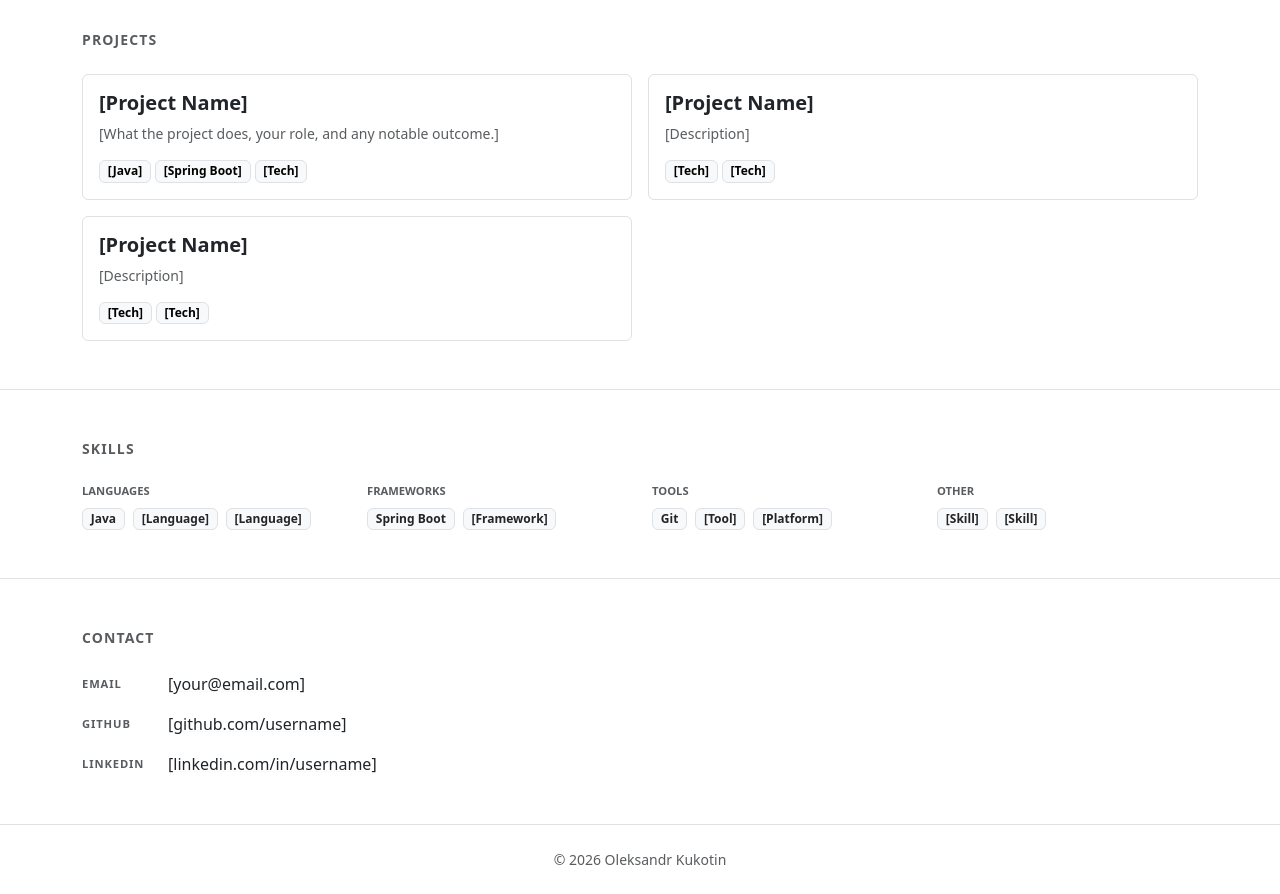
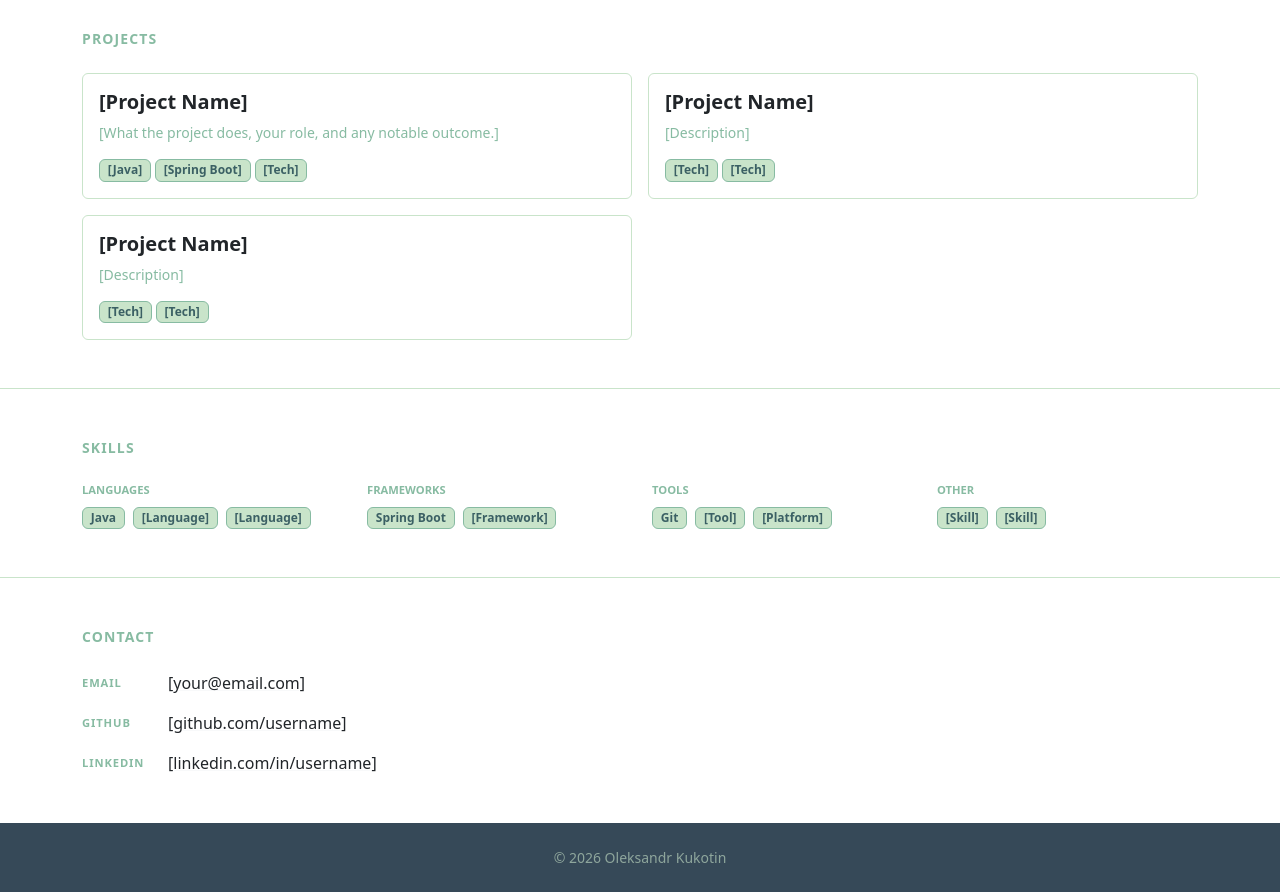
Before and after one commit to OleksandrKukotin/OleksandrKukotin.github.io, an Angular app: page / in a window 1280 px wide. Shown: the part 1100-1994 px from the top of the page. Built offline with nearby package versions, Linux system fonts and the light colour scheme.

Commit message:
Updated the color pallet

```diff
--- a/src/app/app.css
+++ b/src/app/app.css
@@ -1,15 +1,30 @@
 .ls-wide { letter-spacing: 0.08em; }
 
+/* Navbar */
+.cv-navbar {
+  background-color: #364958;
+}
+.cv-navbar .nav-link {
+  color: rgba(201, 228, 202, 0.8);
+}
+.cv-navbar .nav-link:hover {
+  color: #c9e4ca;
+}
+.cv-navbar .navbar-brand {
+  color: #c9e4ca;
+}
+
+/* Footer */
+.cv-footer {
+  background-color: #364958;
+  color: rgba(201, 228, 202, 0.6);
+  border-top: none;
+}
+
+/* Contact */
 .contact-label {
   font-size: 0.7rem;
   letter-spacing: 0.08em;
   width: 70px;
+  color: #87bba2;
 }
-
-.card {
-  transition: box-shadow 0.15s;
-}
-
-.card:hover {
-  box-shadow: 0 2px 12px rgba(0, 0, 0, 0.07);
-}
--- a/src/app/app.html
+++ b/src/app/app.html
@@ -1,5 +1,5 @@
 <!-- Navigation -->
-<nav class="navbar navbar-expand-md navbar-light bg-white border-bottom sticky-top">
+<nav class="navbar navbar-expand-md navbar-dark sticky-top cv-navbar">
   <div class="container">
     <span class="navbar-brand fw-semibold">Oleksandr Kukotin</span>
     <button class="navbar-toggler" type="button" data-bs-toggle="collapse" data-bs-target="#navMenu">
@@ -226,8 +226,8 @@
 
 </main>
 
-<footer class="border-top py-4">
-  <div class="container text-center text-muted small">
+<footer class="cv-footer py-4">
+  <div class="container text-center small">
     &copy; 2026 Oleksandr Kukotin
   </div>
 </footer>
--- a/src/styles.css
+++ b/src/styles.css
@@ -1 +1,53 @@
 /* You can add global styles to this file, and also import other style files */
+
+:root {
+  --cv-light:     #c9e4ca;
+  --cv-sage:      #87bba2;
+  --cv-teal:      #55828b;
+  --cv-dark-teal: #3b6064;
+  --cv-navy:      #364958;
+}
+
+/* Base */
+body {
+  color: var(--cv-navy);
+}
+
+/* Headings */
+h1, h2, h3, h4, h5, h6 {
+  color: var(--cv-navy);
+}
+
+/* Links */
+a {
+  color: var(--cv-teal);
+}
+a:hover {
+  color: var(--cv-dark-teal);
+}
+
+/* Section dividers */
+.border-bottom, .border-top {
+  border-color: var(--cv-light) !important;
+}
+
+/* Muted text → sage */
+.text-muted, .text-secondary {
+  color: var(--cv-sage) !important;
+}
+
+/* Badges */
+.badge.text-bg-light {
+  background-color: var(--cv-light) !important;
+  color: var(--cv-dark-teal) !important;
+  border-color: var(--cv-sage) !important;
+}
+
+/* Cards */
+.card {
+  border-color: var(--cv-light) !important;
+  background-color: #fff;
+}
+.card:hover {
+  box-shadow: 0 2px 14px rgba(54, 73, 88, 0.1);
+}
```
